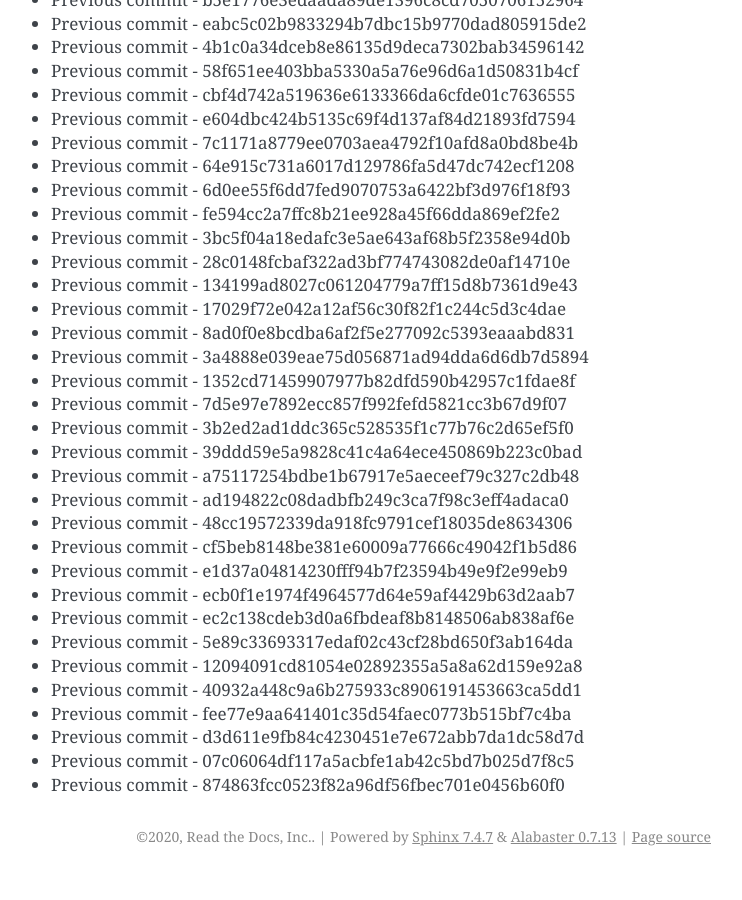
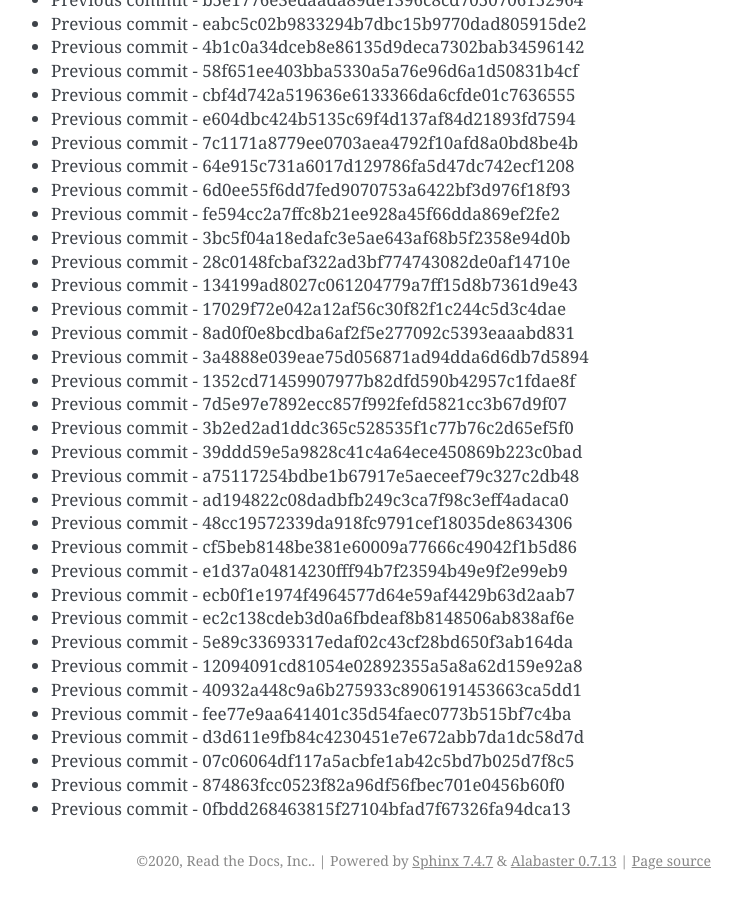
Before and after one commit to readthedocs/rtd-git-stresstest, a Sphinx documentation site: the page built from docs/updates.rst, in a window 1280 px wide and 900 px high, scrolled down 41515 px. Shown: the whole window, without its empty margins (399-1141 px from the left). Built offline with Sphinx 7.4.7, drawn with Linux system fonts in a browser that asks for light colours; before the commit the page ends 42391 px from its top, so only the background shows below that.

Commit message:
Generating commit from previous: 0fbdd268463815f27104bfad7f67326fa94dca13

```diff
--- a/docs/updates.rst
+++ b/docs/updates.rst
@@ -1776,3 +1776,4 @@ It can be tested for any performance characteristics.
 * Previous commit - d3d611e9fb84c4230451e7e672abb7da1dc58d7d
 * Previous commit - 07c06064df117a5acbfe1ab42c5bd7b025d7f8c5
 * Previous commit - 874863fcc0523f82a96df56fbec701e0456b60f0
+* Previous commit - 0fbdd268463815f27104bfad7f67326fa94dca13
```
